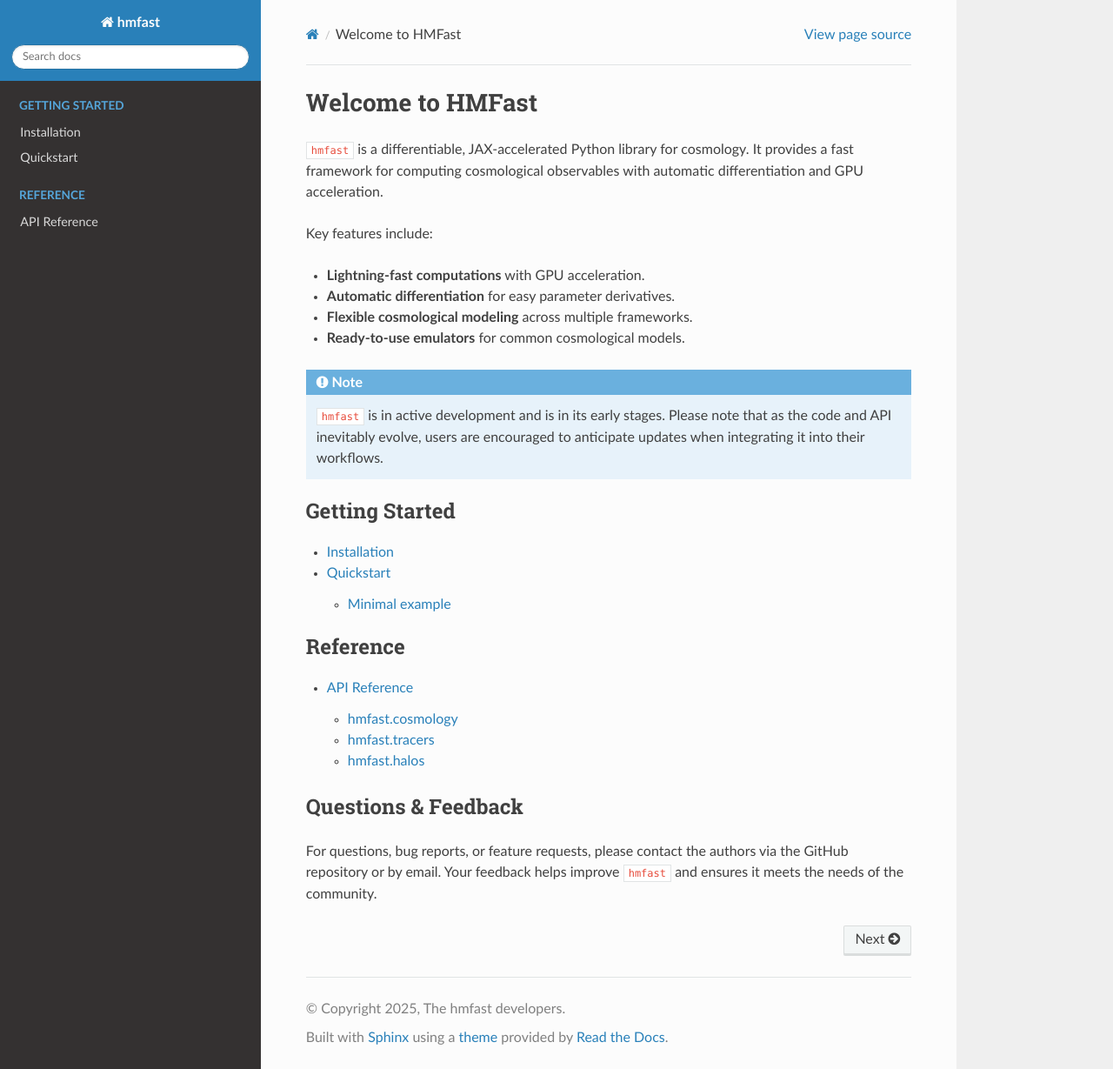
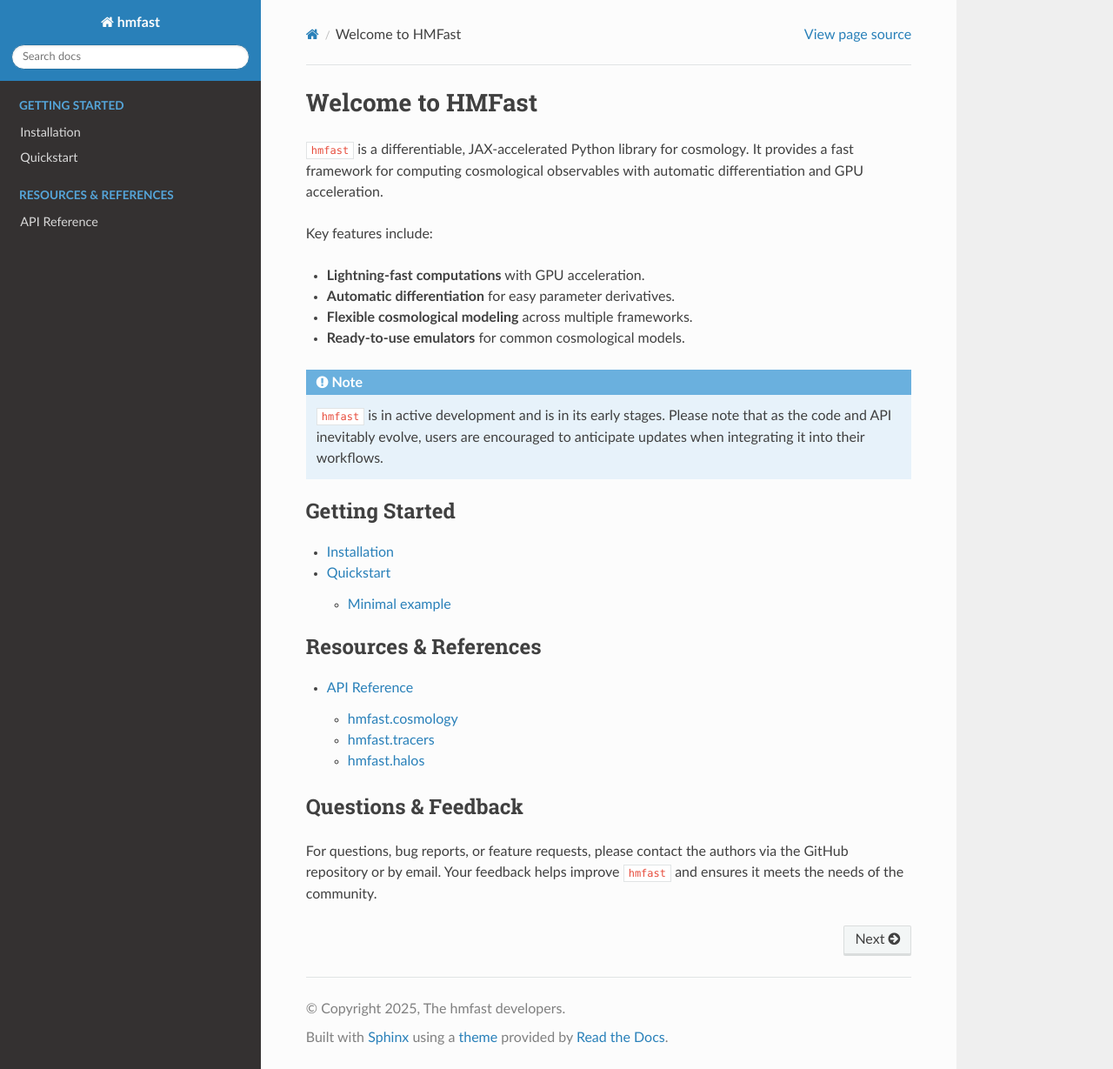
Before and after one commit to hmfast/hmfast, a Sphinx documentation site: the page built from docs/source/index.rst, in a window 1280 px wide and 1229 px high. Shown: the whole window at 87% size. Built offline with Sphinx 7.4.7 and the Read the Docs theme 3.1.0, drawn with Linux system fonts in a browser that asks for light colours.

Commit message:
Very minor edit to a title in the docs

```diff
--- a/docs/source/index.rst
+++ b/docs/source/index.rst
@@ -31,7 +31,7 @@ Key features include:
 
 .. toctree::
     :maxdepth: 2
-    :caption: Reference
+    :caption: Resources & References
 
     api/index
 
```
